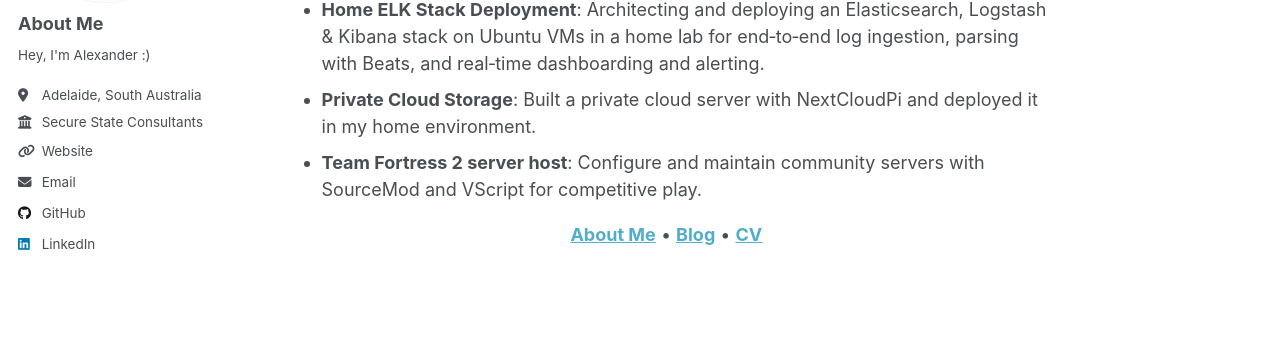
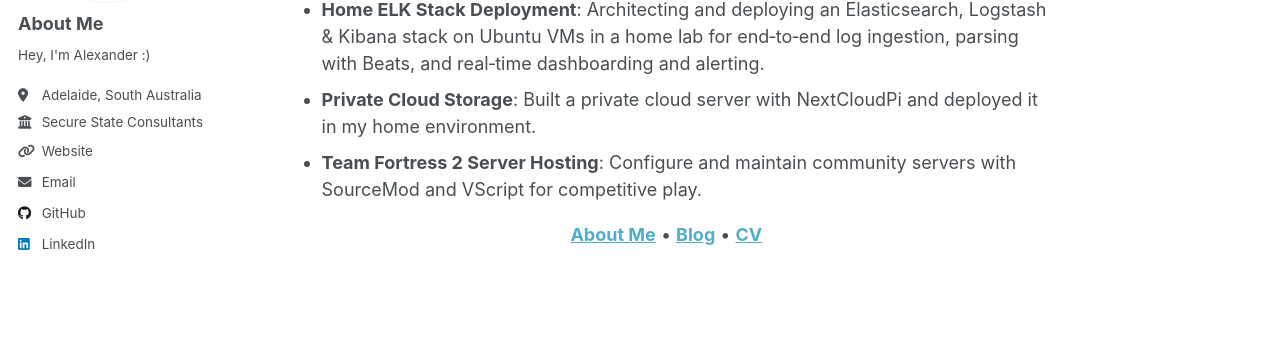
Before and after one commit to sunsetorange1/sunsetorange1.github.io, a Jekyll site: the page built from _pages/about.md, in a window 1280 px wide and 900 px high, scrolled down 1839 px. Shown: the part 271-616 px from the top of the window. Built offline with Jekyll 4.4.1, drawn with Linux system fonts in a browser that asks for light colours.

Commit message:
Update about.md

```diff
--- a/_pages/about.md
+++ b/_pages/about.md
@@ -64,7 +64,7 @@ I’m **Alexander Selman**, a Cybersecurity Consultant based in Adelaide, Austr
 
 - **Home ELK Stack Deployment**: Architecting and deploying an Elasticsearch, Logstash & Kibana stack on Ubuntu VMs in a home lab for end‑to‑end log ingestion, parsing with Beats, and real‑time dashboarding and alerting.
 - **Private Cloud Storage**: Built a private cloud server with NextCloudPi and deployed it in my home environment.
-- **Team Fortress 2 server host**: Configure and maintain community servers with SourceMod and VScript for competitive play.
+- **Team Fortress 2 Server Hosting**: Configure and maintain community servers with SourceMod and VScript for competitive play.
 
 
 <div align="center">
```
